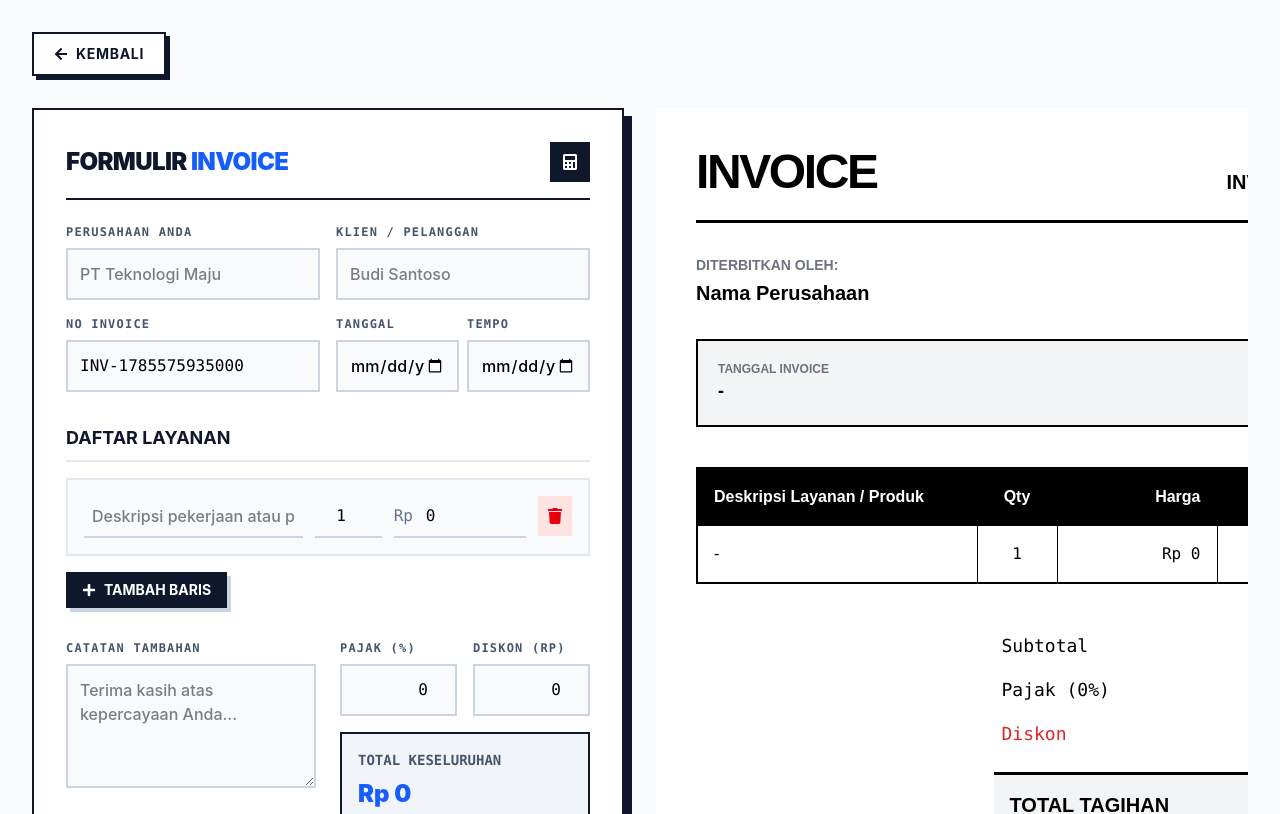
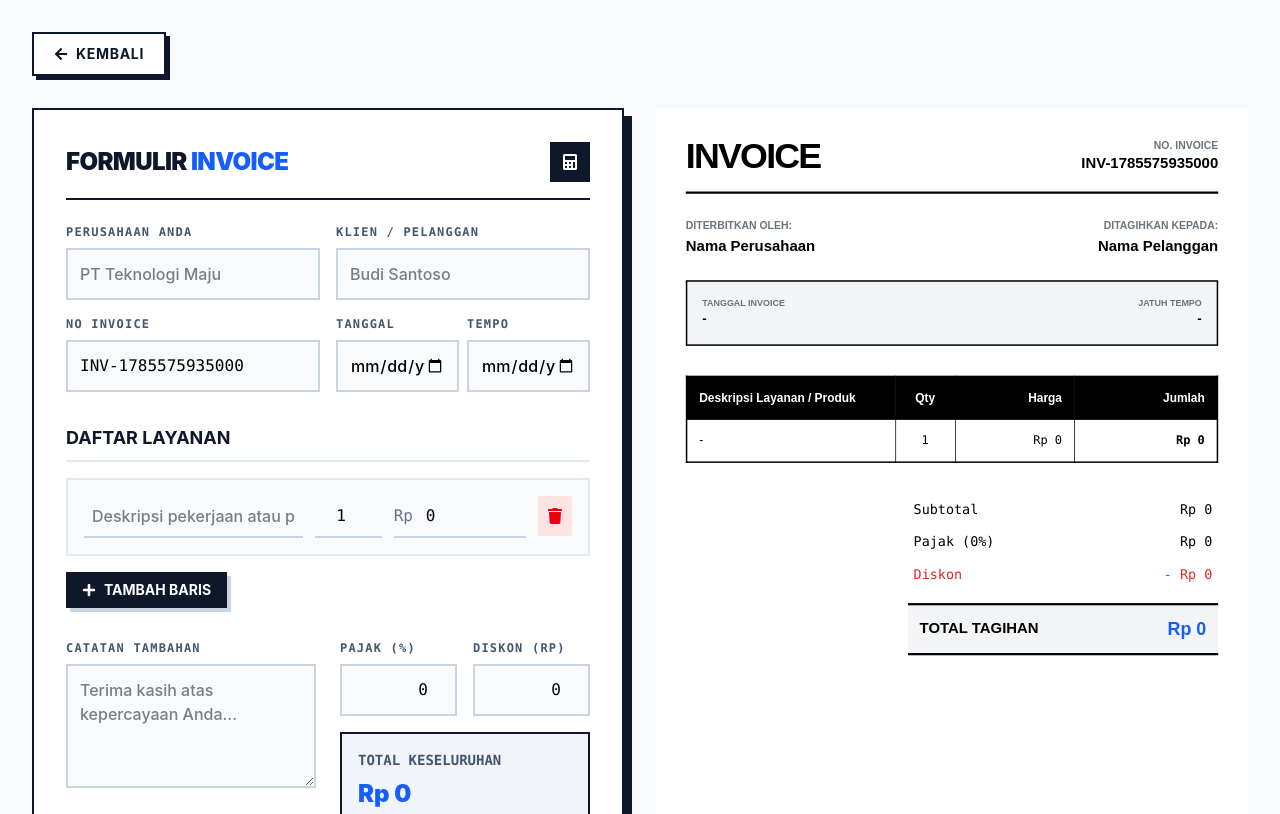
Before and after one commit to ridhoadha25/InvoiceGO, a React (Vite) app: page /invoice in a window 1280 px wide. Shown: the top 814 px of the page. Built offline with nearby package versions, Linux system fonts and the light colour scheme.

Commit message:
Update Invoice.jsx

```diff
--- a/src/pages/Invoice.jsx
+++ b/src/pages/Invoice.jsx
@@ -1,4 +1,4 @@
-import { useState } from "react";
+import { useEffect, useRef, useState } from "react";
 import { Link } from "react-router-dom";
 import { FaArrowLeft } from "react-icons/fa";
 import InvoiceForm from "../components/InvoiceForm";
@@ -6,9 +6,16 @@ import InvoicePreview from "../components/InvoicePreview";
 
 export default function Invoice() {
   // Semua data dipusatkan di komponen Induk
-  const [invoiceData, setInvoiceData] = useState({
+  const [invoiceData, setInvoiceData] = useState(() => ({
+    language: "Indonesia",
+    currency: "IDR",
     company: "",
+    senderAddress: "",
     customer: "",
+    customerAddress: "",
+    bankName: "",
+    accountHolder: "",
+    accountNumber: "",
     invoiceNo: `INV-${Date.now()}`,
     date: "",
     dueDate: "",
@@ -18,7 +25,24 @@ export default function Invoice() {
     tax: 0,
     discount: 0,
     notes: "",
-  });
+  }));
+  const previewContainerRef = useRef(null);
+  const [previewScale, setPreviewScale] = useState(1);
+
+  useEffect(() => {
+    const container = previewContainerRef.current;
+    if (!container) return undefined;
+
+    const updatePreviewScale = () => {
+      setPreviewScale(Math.min(1, container.clientWidth / 794));
+    };
+
+    updatePreviewScale();
+    const observer = new ResizeObserver(updatePreviewScale);
+    observer.observe(container);
+
+    return () => observer.disconnect();
+  }, []);
 
   return (
     <div className="min-h-screen bg-[#F8FAFC] p-4 lg:p-8 font-sans">
@@ -45,8 +69,15 @@ export default function Invoice() {
           </div>
 
           {/* Kolom Kanan: Preview Real-time (Makan 6 Kolom) */}
-          <div className="lg:col-span-6 sticky top-8 overflow-x-auto">
-            <div className="min-w-[794px] lg:min-w-0 origin-top-left lg:scale-[0.85] xl:scale-100 transition-transform">
+          <div
+            ref={previewContainerRef}
+            className="lg:col-span-6 lg:sticky lg:top-8 w-full overflow-hidden"
+            style={{ height: `${1123 * previewScale}px` }}
+          >
+            <div
+              className="w-[794px] origin-top-left transition-transform duration-200"
+              style={{ transform: `scale(${previewScale})` }}
+            >
               <InvoicePreview invoiceData={invoiceData} />
             </div>
           </div>
```
